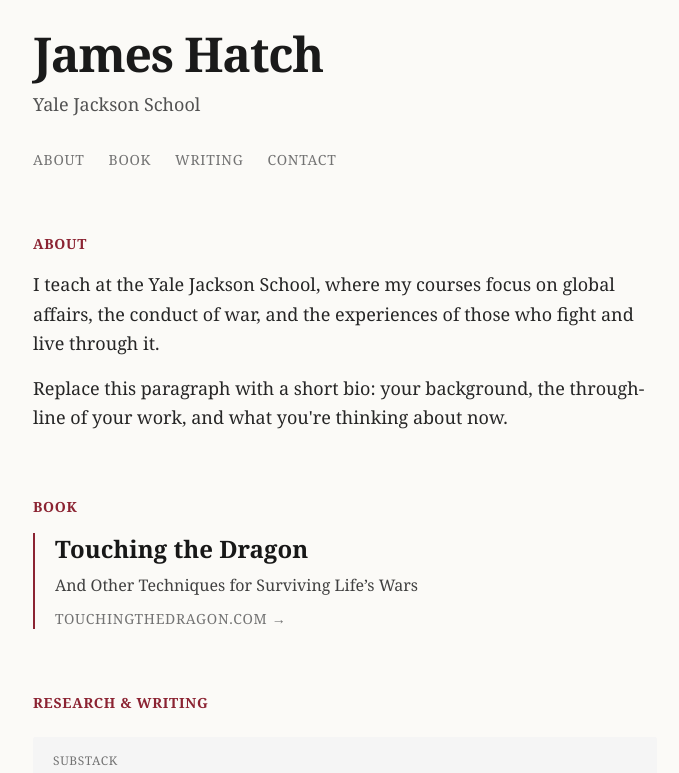
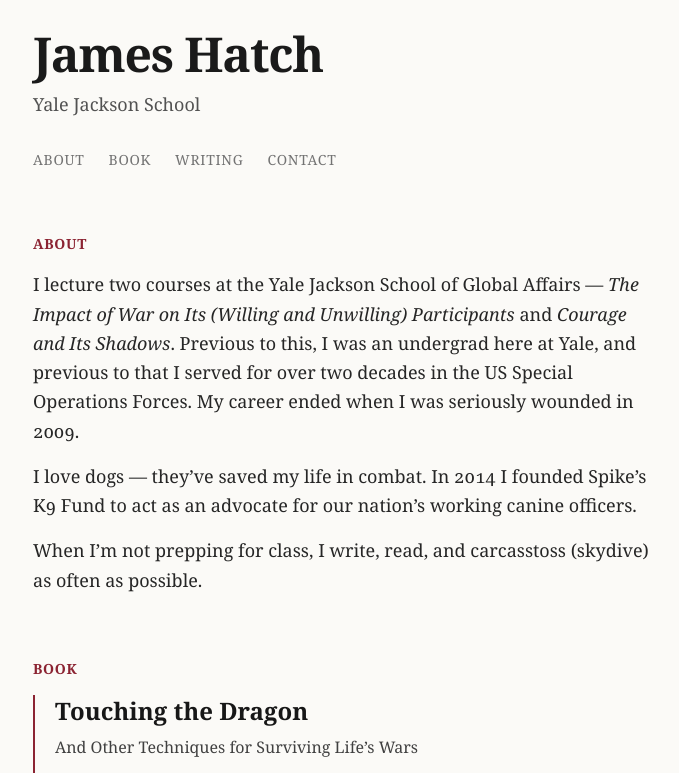
Before and after one commit to jameshatch67/jimmyhatch, a Next.js app: page / in a window 1280 px wide. Shown: the part 515-1288 px from the top of the page, without its empty margins (295-974 px from the left). Built offline with nearby package versions, Linux system fonts and the light colour scheme.

Commit message:
Update About section with bio, Spike's K9 Fund, and personal note

```diff
--- a/app/page.tsx
+++ b/app/page.tsx
@@ -27,13 +27,29 @@
         </h2>
         <div className="space-y-4 text-lg leading-relaxed text-neutral-800">
           <p>
-            I teach at the Yale Jackson School, where my courses focus on global affairs,
-            the conduct of war, and the experiences of those who fight and live
-            through it.
+            I lecture two courses at the Yale Jackson School of Global Affairs &mdash;{" "}
+            <em>The Impact of War on Its (Willing and Unwilling) Participants</em>{" "}
+            and <em>Courage and Its Shadows</em>. Previous to this, I was an
+            undergrad here at Yale, and previous to that I served for over two
+            decades in the US Special Operations Forces. My career ended when I
+            was seriously wounded in 2009.
           </p>
           <p>
-            Replace this paragraph with a short bio: your background, the through-line
-            of your work, and what you're thinking about now.
+            I love dogs &mdash; they&rsquo;ve saved my life in combat. In 2014 I
+            founded{" "}
+            <a
+              href="https://spikesk9fund.org"
+              target="_blank"
+              rel="noreferrer"
+              className="underline-offset-4 hover:underline"
+            >
+              Spike&rsquo;s K9 Fund
+            </a>{" "}
+            to act as an advocate for our nation&rsquo;s working canine officers.
+          </p>
+          <p>
+            When I&rsquo;m not prepping for class, I write, read, and carcasstoss
+            (skydive) as often as possible.
           </p>
         </div>
       </section>
```
